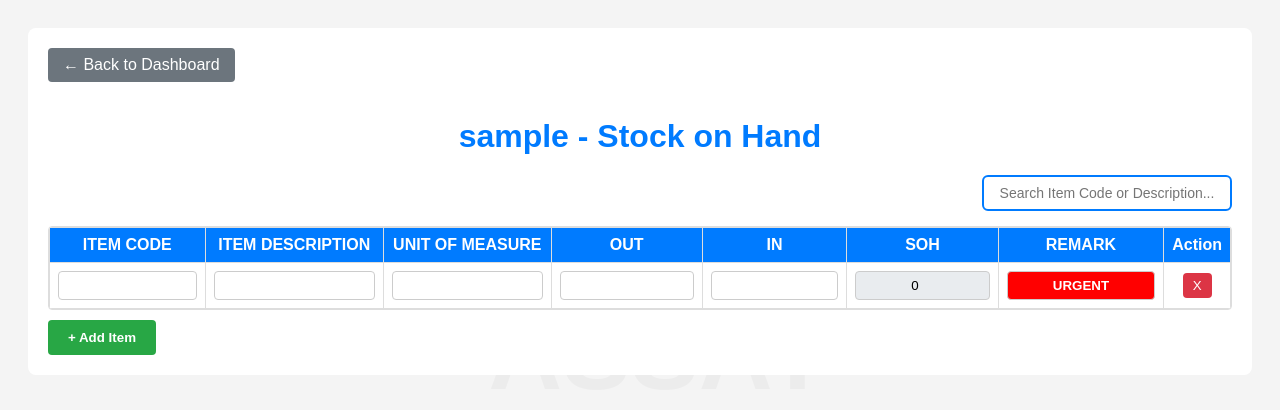
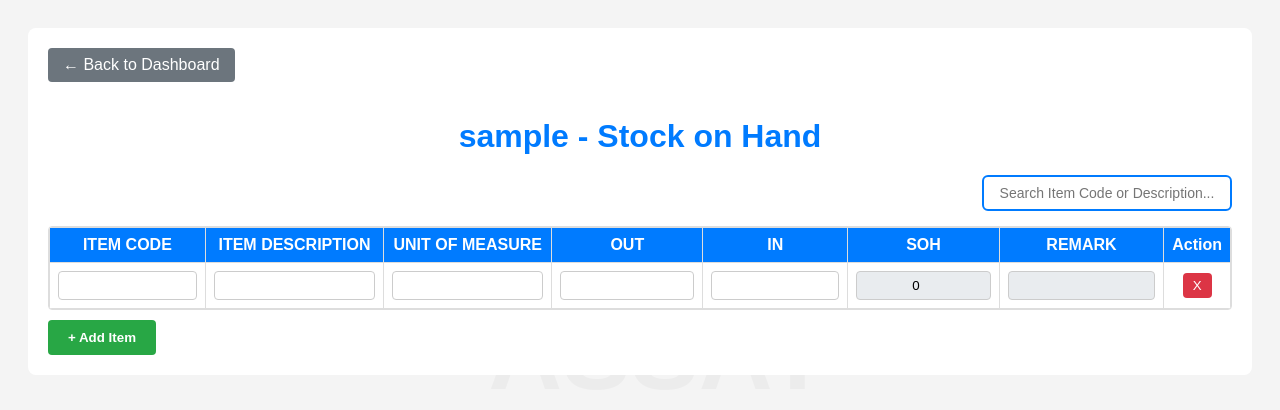
Before and after one commit to samuelcaligner/assay-inventory-management-system, a Flask app: page /module/sample in a window 1280 px wide. Shown: the top 410 px of the page. Run offline with Flask 3, Linux system fonts and the light colour scheme; the visitor is signed in with stand-in values (Sample User, id 1); data that the repository does not hold is empty.

Commit message:
Update module.html

```diff
--- a/templates/module.html
+++ b/templates/module.html
@@ -44,7 +44,7 @@ h1 { color: #007bff; text-align: center; margin-bottom: 20px; text-shadow: 1px 1
     border-color: #0056b3;
 }
 
-/* NEW: Scroll wrapper para sa table lang */
+/* Scroll wrapper para sa table lang */
 .table-scroll {
     max-height: 400px;
     overflow-y: auto;
@@ -53,7 +53,7 @@ h1 { color: #007bff; text-align: center; margin-bottom: 20px; text-shadow: 1px 1
     margin-top: 15px;
 }
 
-/* Sticky header para di mawala pag scroll */
+/* Sticky header */
 .table-scroll thead th {
     position: sticky;
     top: 0;
@@ -66,10 +66,10 @@ table { width: 100%; border-collapse: collapse; }
 th, td { border: 1px solid #ddd; padding: 8px; text-align: center; }
 input { width: 100%; padding: 6px; border: 1px solid #ccc; border-radius: 4px; box-sizing: border-box; text-align: center; }
 
-/* FIX: Gray lang pag readonly PERO HINDI urgent */
+/* Gray lang pag readonly PERO HINDI urgent */
 input[readonly]:not(.urgent) { background: #e9ecef!important; cursor: not-allowed; }
 
-/* REMARK COLORS - Dapat nasa ilalim para manalo sa CSS */
+/* REMARK COLORS */
 .remark-normal {
     background: white!important;
     color: black!important;
@@ -128,7 +128,6 @@ input[readonly]:not(.urgent) { background: #e9ecef!important; cursor: not-allowe
         <input type="text" class="search-box" id="searchBox" placeholder="Search Item Code or Description..." oninput="searchTable()">
     </div>
 
-    <!-- NEW: Binalutan ko ng div para may scroll lang table -->
     <div class="table-scroll">
         <table id="sohTable">
             <thead>
@@ -177,8 +176,8 @@ window.onload = loadItems;
 
 function loadItems() {
     fetch('/get_items/' + encodeURIComponent(moduleName))
-   .then(res => res.json())
-   .then(items => {
+  .then(res => res.json())
+  .then(items => {
         const tbody = document.getElementById('tableBody');
         tbody.innerHTML = '';
         if(items.length === 0) addRow();
@@ -194,9 +193,10 @@ function addRowToTable(item, index) {
     const tbody = document.getElementById('tableBody');
     const row = document.createElement('tr');
 
-    // FIX: Check kung <=1 para red agad pag load
-    const remarkClass = (parseInt(item.soh) <= 1)? 'urgent' : 'remark-normal';
-    const remarkText = (parseInt(item.soh) <= 1)? 'URGENT' : item.remark;
+    // FIX: Wag mag-urgent pag blank pa item code/desc
+    const hasItem = item.code && item.code.trim()!== '' && item.desc && item.desc.trim()!== '';
+    const remarkClass = (hasItem && parseInt(item.soh) <= 1)? 'urgent' : 'remark-normal';
+    const remarkText = (hasItem && parseInt(item.soh) <= 1)? 'URGENT' : item.remark;
 
     // LOCK IN PAG HINDI ADMIN
     const inReadonly = isAdmin? '' : 'readonly';
@@ -239,12 +239,13 @@ function handleEnter(event, input, type) {
         if(soh < 0) soh = 0;
         sohInput.value = soh;
 
-        // FIX: Force className para sure mag-red
-        if(soh <= 1) {
+        // FIX: Check muna kung may item bago mag-red
+        const hasItem = codeInput.value.trim()!== '' && descInput.value.trim()!== '';
+        if(hasItem && soh <= 1) {
             remarkInput.value = 'URGENT';
             remarkInput.className = 'urgent';
         } else {
-            remarkInput.value = '';
+            remarkInput.value = hasItem? remarkInput.value : '';
             remarkInput.className = 'remark-normal';
         }
 
@@ -297,8 +298,8 @@ function deleteRow(btn) {
 function showHistory(event, itemCode) {
     event.preventDefault();
     fetch('/get_history/' + encodeURIComponent(moduleName))
-   .then(res => res.json())
-   .then(history => {
+  .then(res => res.json())
+  .then(history => {
         const filtered = history.filter(h => h.item_code === itemCode);
         const tbody = document.getElementById('historyBody');
         tbody.innerHTML = '';
```
